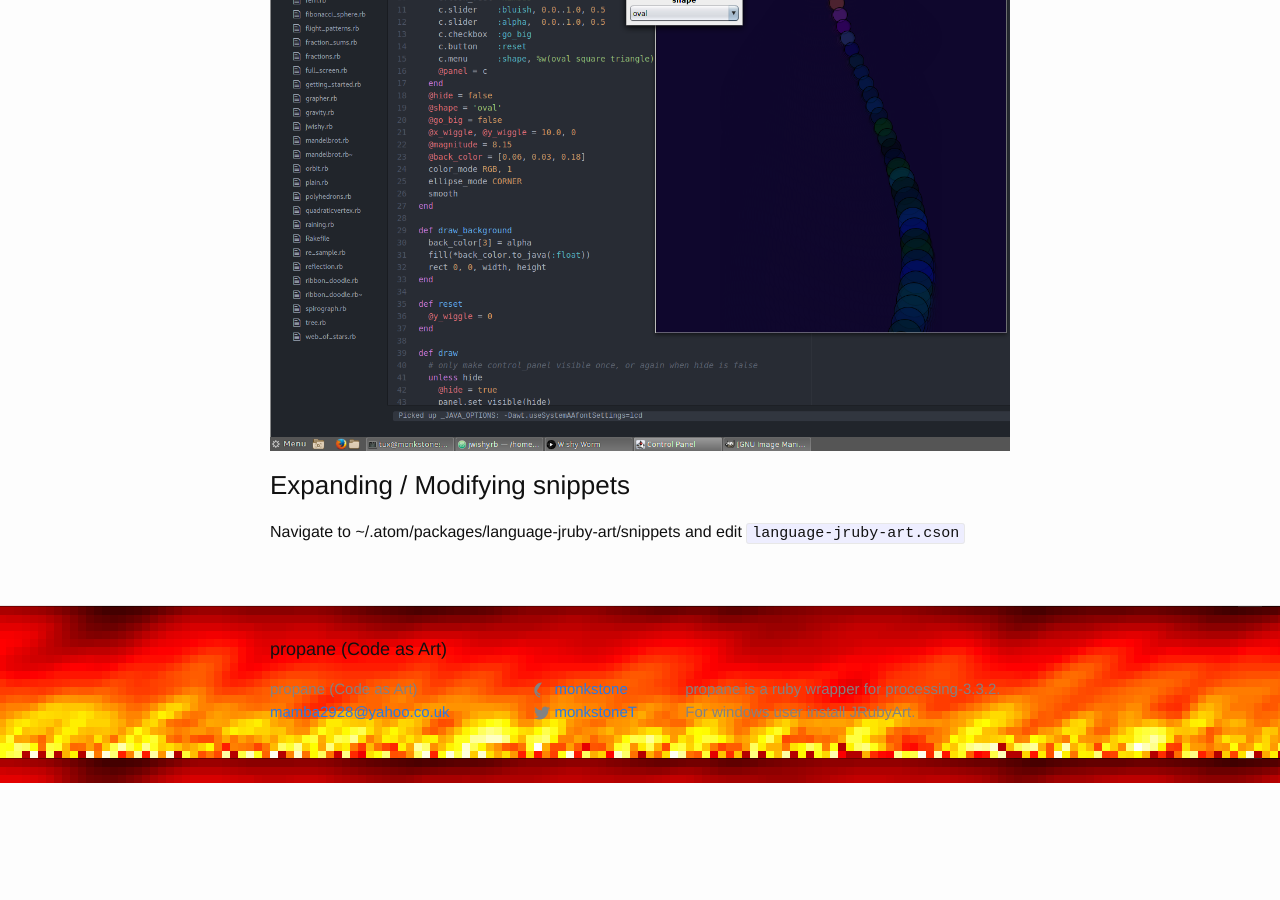
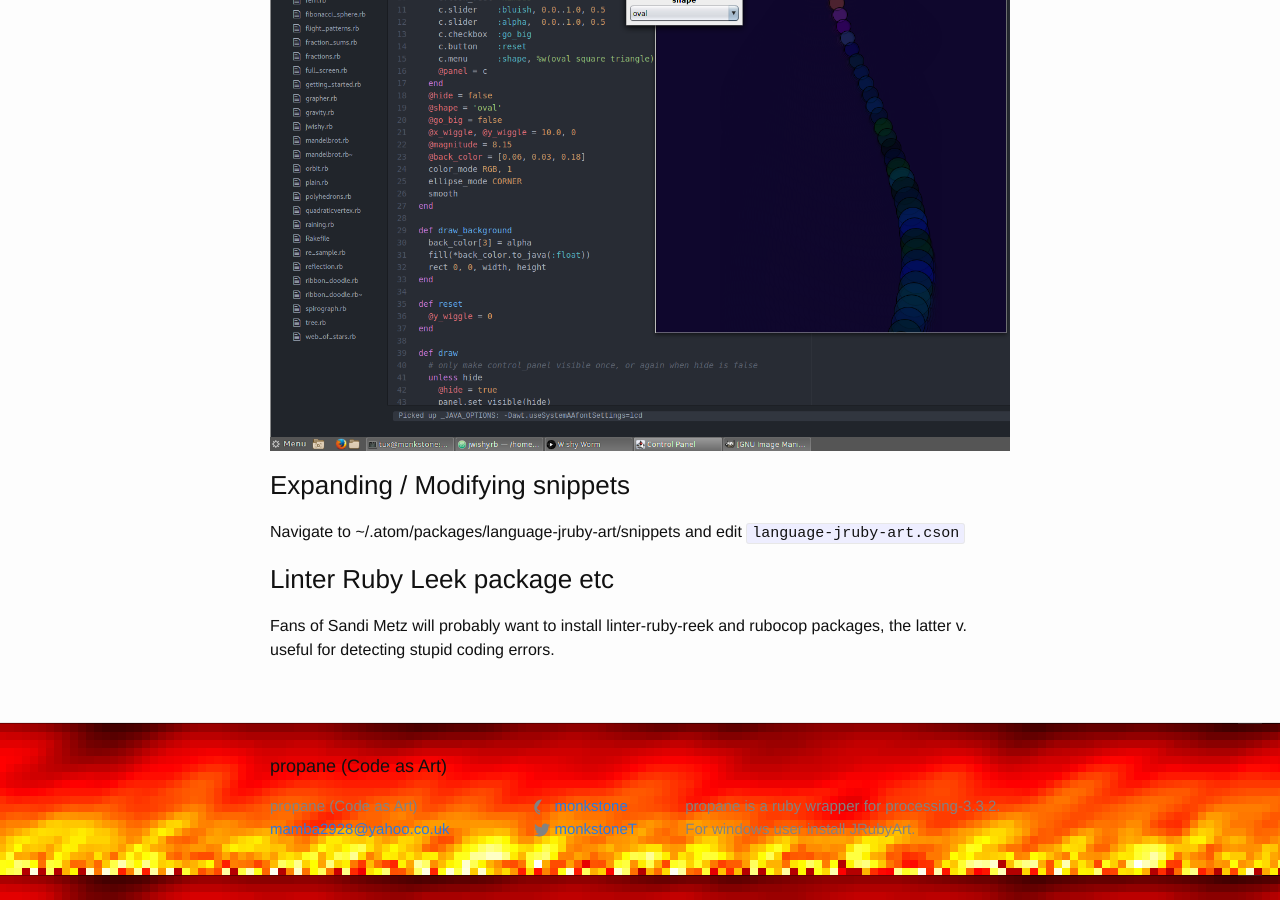
Before and after one commit to ruby-processing/propane, a Jekyll site: the page built from _editors/atom.md, in a window 1280 px wide and 900 px high, scrolled down 2010 px. Built offline with Jekyll 4.4.1, drawn with Linux system fonts in a browser that asks for light colours; before the commit the page ends 2793 px from its top, so only the background shows below that.

Commit message:
reek rubocop

```diff
--- a/_editors/atom.md
+++ b/_editors/atom.md
@@ -57,6 +57,10 @@ It is also possible to run sketches with a custom profile (ie for jruby) but I h
 
 Navigate to ~/.atom/packages/language-jruby-art/snippets and edit `language-jruby-art.cson`
 
+### Linter Ruby Leek package etc
+
+Fans of Sandi Metz will probably want to install linter-ruby-reek and rubocop packages, the latter v. useful for detecting stupid coding errors.
+
 [language]:https://atom.io/packages/language-jruby-art
 [script]:https://atom.io/packages/script
 [atom]:https://atom.io/
```
